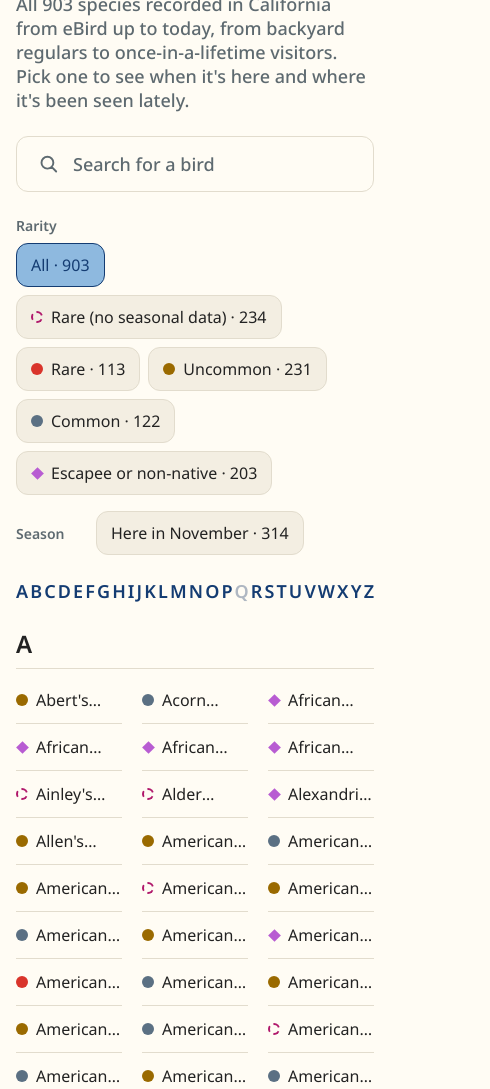
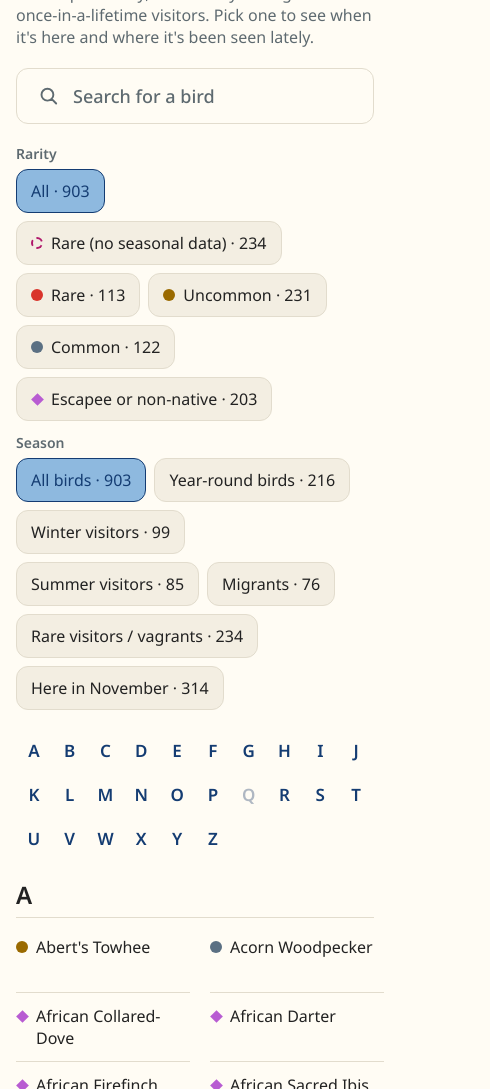
Before and after one commit to danialtah/flyway-california, a website with bundled scripts: page public/birds.html in a window 390 px wide. Shown: the part 172-1261 px from the top of the page, 490 px wide, since content can reach past the window. Built offline with nearby package versions, Linux system fonts and the light colour scheme.

Commit message:
Mobile A–Z and About pages, season chips on A–Z
- A–Z mobile: wrapping filter chips, 10-letter jump bar, two 174px
  species columns with 2-line names and press states
- A–Z season filter now has the home page's seasons plus Here in <month>
  (SEASONS shared from feed.js)
- About mobile: one column, stacked term rows, 36/44px spacing,
  16px group titles

Co-Authored-By: Claude Opus 5.5 <noreply@anthropic.com>

```diff
--- a/public/birds-page.js
+++ b/public/birds-page.js
@@ -1,10 +1,12 @@
 // California Bird Species page (A–Z), from the Figma frame "Species list ·
 // Desktop (1440)": every species on the California list, A to Z, with a jump
 // bar by first letter. The search (common or scientific name), the rarity
-// chips, and the "Here in <this month>" chip narrow the list as they change.
-// Chip counts follow the other filter, so they add up to what's listed.
+// chips, and the season chips (the home page's seasons, plus "Here in <this
+// month>") narrow the list as they change. Chip counts follow the other
+// filter, so they add up to what's listed.
 
 import { normalize } from "./search.js";
+import { SEASONS, inSeason } from "./feed.js";
 import { monthsIn } from "./months.js";
 import { MARKERS, markerGroup, swatch } from "./map.js";
 import { $, el, showError, loadSpecies, cardName, FULL_MONTHS } from "./ui.js";
@@ -40,24 +42,26 @@ async function load() {
     + "from backyard regulars to once-in-a-lifetime visitors. Pick one to see when it's here and where it's been seen lately.";
 
   let rarity = "";       // "" is All
-  let seasonOn = false;  // "Here in <month>"
+  let season = "";      // a SEASONS value, or "now" for "Here in <month>"
 
   const nameMatches = (s, q) => !q || normalize(s.common_name).includes(q) || normalize(s.scientific_name ?? "").includes(q);
   const rarityMatches = (s) => !rarity || markerGroup(s) === rarity;
-  const seasonMatches = (s) => !seasonOn || hereNow(s);
+  const seasonOf = (value) => (s) => (value === "now" ? hereNow(s) : inSeason({ species: s }, value));
+  const seasonMatches = (s) => seasonOf(season)(s);
 
   function drawChips() {
     const inSeason = all.filter(seasonMatches);
     const text = (n) => n.toLocaleString("en-US");
     const groupCount = (group) => inSeason.filter((s) => markerGroup(s) === group).length;
-    const nowCount = all.filter((s) => rarityMatches(s) && hereNow(s)).length;
+    const seasonCount = (value) => all.filter((s) => rarityMatches(s) && seasonOf(value)(s)).length;
     $("rarity").replaceChildren(
       chip(!rarity, inSeason.length, () => { rarity = ""; render(); }, `All · ${text(inSeason.length)}`),
       ...RARITIES.map((group) => chip(rarity === group, groupCount(group), () => { rarity = rarity === group ? "" : group; render(); },
         swatch(group), `${MARKERS[group].label} · ${text(groupCount(group))}`)));
-    $("season").replaceChildren(
-      chip(seasonOn, nowCount, () => { seasonOn = !seasonOn; render(); },
-        `Here in ${FULL_MONTHS[THIS_MONTH]} · ${text(nowCount)}`));
+    const seasons = [...SEASONS, { value: "now", text: `Here in ${FULL_MONTHS[THIS_MONTH]}` }];
+    $("season").replaceChildren(...seasons.map(({ value, text: label }) =>
+      chip(season === value, seasonCount(value), () => { season = season === value ? "" : value; render(); },
+        `${label} · ${text(seasonCount(value))}`)));
   }
 
   function render() {
--- a/public/birds.css
+++ b/public/birds.css
@@ -12,9 +12,9 @@
 /* Filters: a 72px label, then chips (filter pills with a regular-weight
    label and an optional map-key shape). */
 .filters { display: flex; flex-direction: column; gap: 16px; }
-.filter-row { display: flex; flex-wrap: wrap; align-items: center; gap: 8px; }
-.filter-label { width: 72px; font: 600 14px/normal var(--font-sans); color: var(--color-secondary); }
-.chips { display: flex; flex-wrap: wrap; gap: 8px; }
+.filter-row { display: flex; align-items: flex-start; gap: 8px; }
+.filter-label { flex: none; width: 72px; padding-top: 12px; font: 600 14px/normal var(--font-sans); color: var(--color-secondary); }  /* centered on the first row of chips */
+.chips { display: flex; flex: 1; flex-wrap: wrap; gap: 8px; }
 .filters .chip { padding-inline: 14px; }
 .filters .chip .swatch { margin: 0; width: 12px; height: 12px; }
 .filters .chip .swatch-ring { border-width: 2px; }
@@ -64,3 +64,36 @@
 .species-row .swatch-diamond { width: 9px; height: 9px; margin: 1.5px; border: 0; }
 .species-row .name-wrap { min-width: 0; }
 .species-row .card-name { -webkit-line-clamp: 1; line-clamp: 1; }
+
+/* Figma "Species list · Mobile (390)": a 16px intro; the filter labels sit
+   above their chips, which wrap across the width; the jump bar is 10 letters a
+   row; and the species are two 160px columns, each name up to 2 lines (a
+   1-line name keeps the second line blank so the columns line up). A tap
+   turns a species or letter ocean blue, the way hover does on desktop. */
+@media (max-width: 640px) {
+  .birds-page { gap: 20px; padding-block: 24px 96px; }
+  .birds-heading p { font: 400 16px/normal var(--font-sans); }  /* body-md */
+  .filters { gap: 12px; }
+  .filter-row { flex-direction: column; align-items: flex-start; gap: 6px; }
+  .filter-label { width: auto; padding-top: 0; }
+  .filter-row .chips { align-self: stretch; }  /* wrap across the full width */
+  .letters {
+    display: grid; grid-template-columns: repeat(10, minmax(0, 1fr)); row-gap: 4px;
+    font-size: 17px;
+  }
+  .letters a, .letters span { display: flex; align-items: center; justify-content: center; height: 40px; }
+  .letters a:active { text-decoration: underline; }
+  .bird-list { gap: 28px; }
+  .letter-section h2 { padding-bottom: 6px; }
+  .letter-section ul { grid-template-columns: repeat(2, 174px); justify-content: space-between; margin-top: 6px; }  /* the spare width goes between the columns */
+  .species-row { align-items: flex-start; height: 100%; }
+  .species-row .swatch { margin-top: 5px; }  /* centered on the first line */
+  .species-row .swatch-diamond { margin-top: 6.5px; }
+  .species-row .name-wrap { flex: 1; }
+  .species-row .card-name { -webkit-line-clamp: 2; line-clamp: 2; min-height: 2lh; }
+  .species-row .tooltip { display: none; }  /* the whole name fits in 2 lines; no hover on phones */
+  .species-row:active {
+    color: var(--color-ocean-blue); border-bottom-color: var(--color-ocean-blue);
+    box-shadow: inset 0 -1px 0 var(--color-ocean-blue);
+  }
+}
--- a/public/feed.js
+++ b/public/feed.js
@@ -96,6 +96,16 @@ export function isOffList(group) {
   return group.species?.cbrc_list === "none";
 }
 
+// The season filter's options (the home page menu and the A–Z chips).
+export const SEASONS = [
+  { value: "", text: "All birds" },
+  { value: "year-round", text: "Year-round birds" },
+  { value: "winter visitor", text: "Winter visitors" },
+  { value: "summer visitor", text: "Summer visitors" },
+  { value: "migrant", text: "Migrants" },
+  { value: "vagrant", text: "Rare visitors / vagrants" },
+];
+
 // The season filter: a migration type from ca_species_final.csv, or
 // "vagrant" for wild birds too rare in California for Status and Trends to
 // give a season (on the CBRC list, no migration data). Escapees and hybrids
```
Also changed, not shown: public/about.css (+18 -0 lines), public/app.js (+1 -10 lines).
